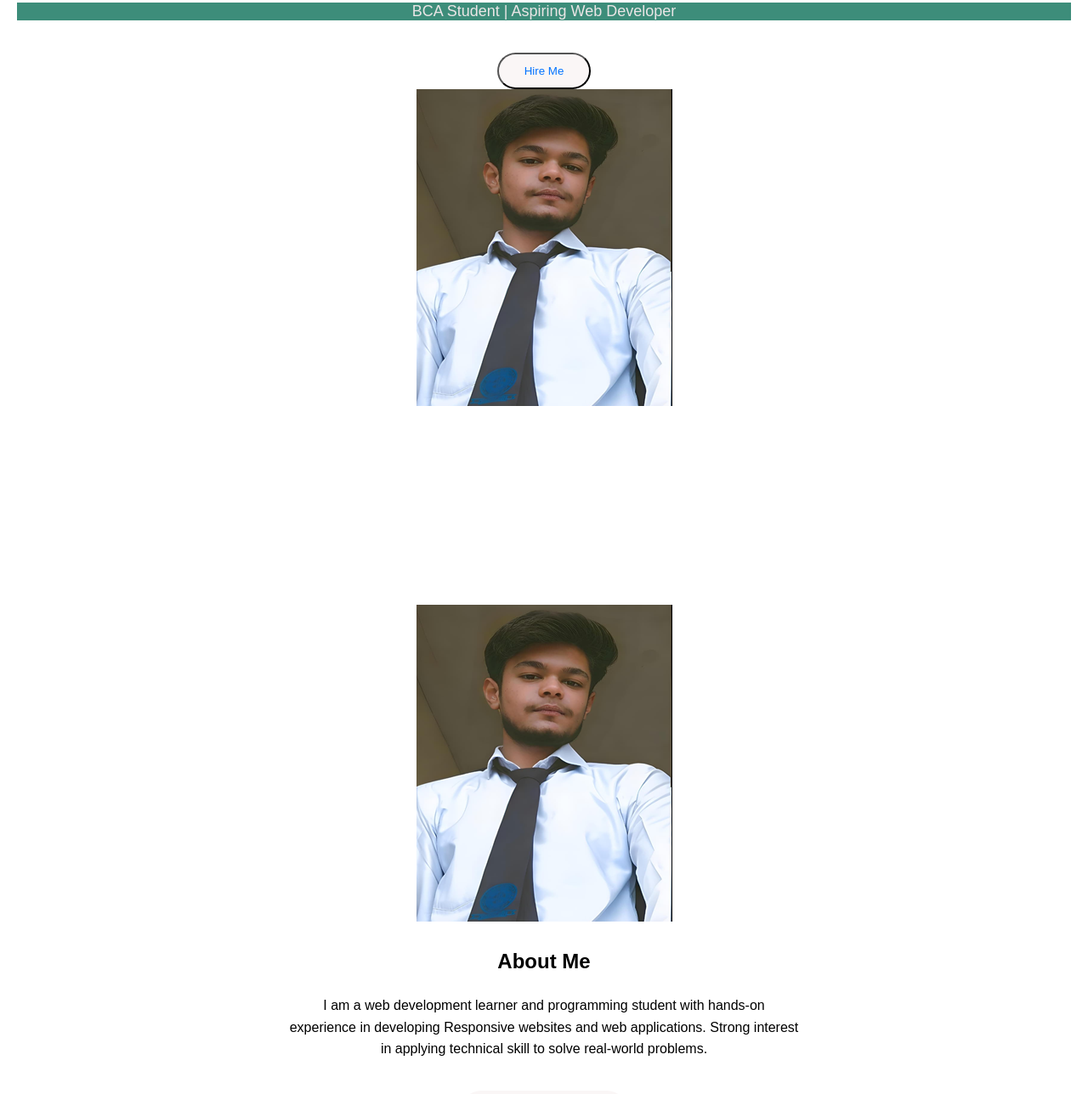
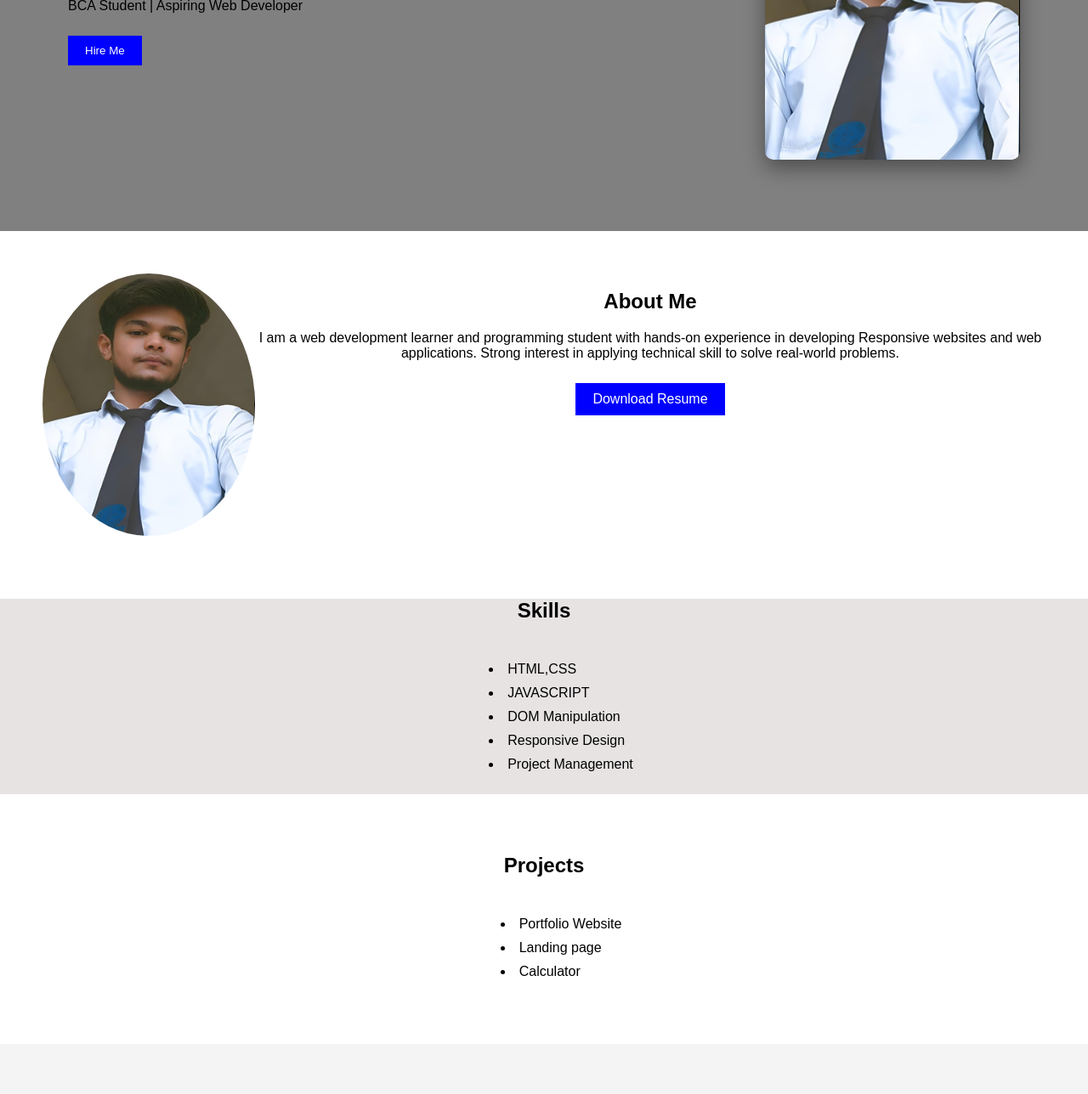
Before and after one commit to divyansh-sharma613/CODSOFT, a plain HTML site: page index.html in a window 1280 px wide. Shown: the part 372-1660 px from the top of the page at 85% size. Drawn offline with Linux system fonts and the light colour scheme.

Commit message:
Add files via upload

```diff
--- a/style.css
+++ b/style.css
@@ -1,7 +1,6 @@
 body{
 margin:0;
 font-family:Arial;
-scroll-behavior:smooth;
 }
 
 /* Header */
@@ -9,110 +8,103 @@ header{
 display:flex;
 justify-content:space-between;
 padding:20px 80px;
-background:#111;
+background:#333;
 color:white;
-position:sticky;
-top:0;
 }
 
 nav a{
-color:white;
+color:rgb(238, 232, 232);
 margin:15px;
 text-decoration:none;
-transition:0.3s;
-}
-
-nav a:hover{
-color:#00c6ff;
 }
 
 /* Hero */
 .hero{
-text-align:center;
-padding:150px 20px;
-background:linear-gradient(to right,#3d8d7a);
-color:rgb(234, 230, 230);
+display:flex;
+align-items:center;
+justify-content:space-between;
+padding:80px;
+background:grey
 }
 
-.hero h1{
-font-size:50px;
-margin-bottom:10px;
-}
-
-.hero p{
-font-size:18px;
-background-color: #3d8d7a;
+.hero-image img{
+width:300px;
+border-radius:10px;
+box-shadow:0 10px 25px rgba(0,0,0,0.4);
 }
 
 /* Button */
 .btn{
-padding:12px 30px;
-background:rgb(250, 246, 246);
-color:#0072ff;
+padding:10px 20px;
+background:blue;
+color:white;
 text-decoration:none;
-margin-top:20px;
+border:none;
+margin-top:10px;
 display:inline-block;
-border-radius:25px;
-transition:0.3s;
-}
-
-.btn:hover{
-background:#fffacd;
-color:rgb(35, 10, 201);
-transform:scale(1.1);
 }
 
 /* About */
 .about{
-text-align: center;
-max-width: 600px;
-margin: auto;
-line-height: 1.6;
-padding:80px 20px;
+display:flex;
+align-items:right;
+justify-content:space-between;
+padding:50px;
 }
 
-/* Services */
-.services{
-text-align:center;
-padding:80px 20px;
-background:#f4f4f4;
-
+.about-image img{
+width:250px;
+border-radius:50%;
 }
 
-.service-box{
-display:flex;
-justify-content:center;
-gap:30px;
-flex-wrap:wrap;
-margin-top:40px;
+.about-text{
+max-width:1300px;
+text-align:center;
 }
 
-.box{
-background:white;
-padding:25px;
-width:220px;
-border-radius:15px;
-box-shadow:0 10px 25px rgba(192, 62, 62, 0.2);
-transition:0.3s;
-cursor:pointer;
+/* Skills */
+.skills{
+text-align:center;
+background-color: #e7e3e3;
 }
 
-.box:hover{
-transform:translateY(-10px);
-box-shadow:0 0 20px #190db9, 0 0 40px #6f8299;
+.skills ul{
+list-style-position:inside;
+display:inline-block;
+text-align:left;
+}
+
+.skills li{
+margin:10px 0;
+}
+
+/* Projects */
+.projects{
+text-align:center;
+padding:50px;
+}
+
+.projects ul{
+list-style-position:inside;
+display:inline-block;
+text-align:left;
+}
+
+.projects li{
+    margin: 10px 0;
 }
 
 /* Contact */
 .contact{
 text-align:center;
-padding:80px 20px;
-background: white;
+padding:50px;
+background:#f4f4f4;
 }
 
 /* Footer */
 footer{
 text-align:center;
 padding:20px;
-background:#111;
+background:#333;
 color:white;
 }
```
